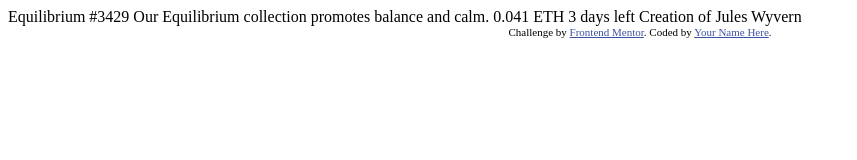
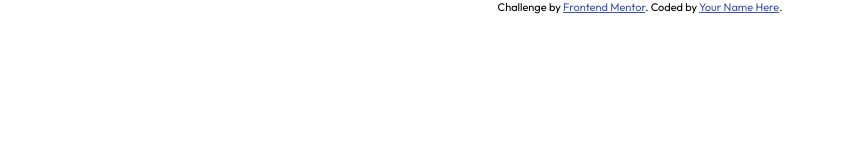
Before and after one commit to FawadUlHassan/NFT-component-challenge-by-Fawad, a plain HTML site: page index.html in a window 1280 px wide. Shown: the whole page, without its empty margins (0-857 px from the left). Drawn offline with Linux system fonts and the light colour scheme.

Commit message:
adding styles.css and few google font links

```diff
--- a/index.html
+++ b/index.html
@@ -3,8 +3,12 @@
 <head>
   <meta charset="UTF-8">
   <meta name="viewport" content="width=device-width, initial-scale=1.0"> <!-- displays site properly based on user's device -->
+  <link rel="preconnect" href="https://fonts.googleapis.com">
+  <link rel="preconnect" href="https://fonts.gstatic.com" crossorigin>
+  <link href="https://fonts.googleapis.com/css2?family=Outfit:wght@100;200;300;400;500;600;700;800;900&display=swap" rel="stylesheet">
 
   <link rel="icon" type="image/png" sizes="32x32" href="./images/favicon-32x32.png">
+  <link rel="stylesheet" href="styles.css">
 
   <title>Frontend Mentor | NFT preview card component</title>
 
@@ -16,14 +20,16 @@
 </head>
 <body>
 
-  Equilibrium #3429
+
+
+  <!-- Equilibrium #3429
 
   Our Equilibrium collection promotes balance and calm.
 
   0.041 ETH
   3 days left
 
-  Creation of Jules Wyvern
+  Creation of Jules Wyvern -->
 
   <div class="attribution">
     Challenge by <a href="https://www.frontendmentor.io?ref=challenge" target="_blank">Frontend Mentor</a>.
--- /dev/null
+++ b/styles.css
@@ -0,0 +1,5 @@
+*{
+    margin: 0;
+    padding: 0;
+    font-family: 'Outfit', sans-serif;
+}
```
